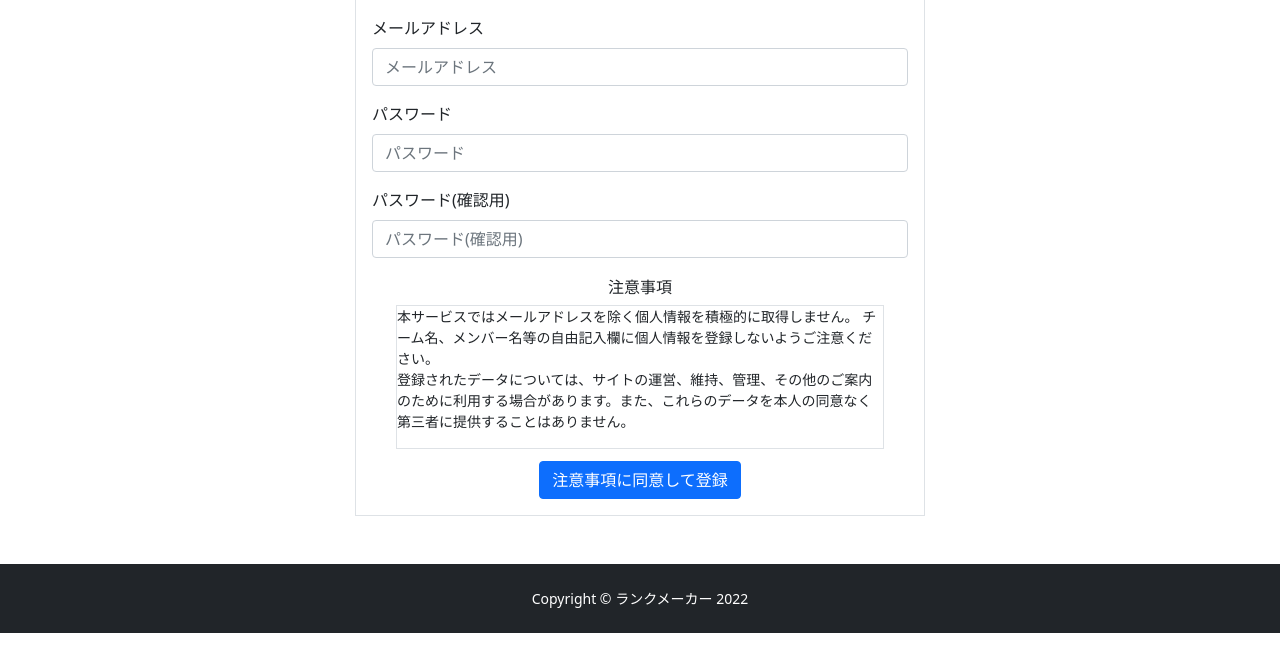
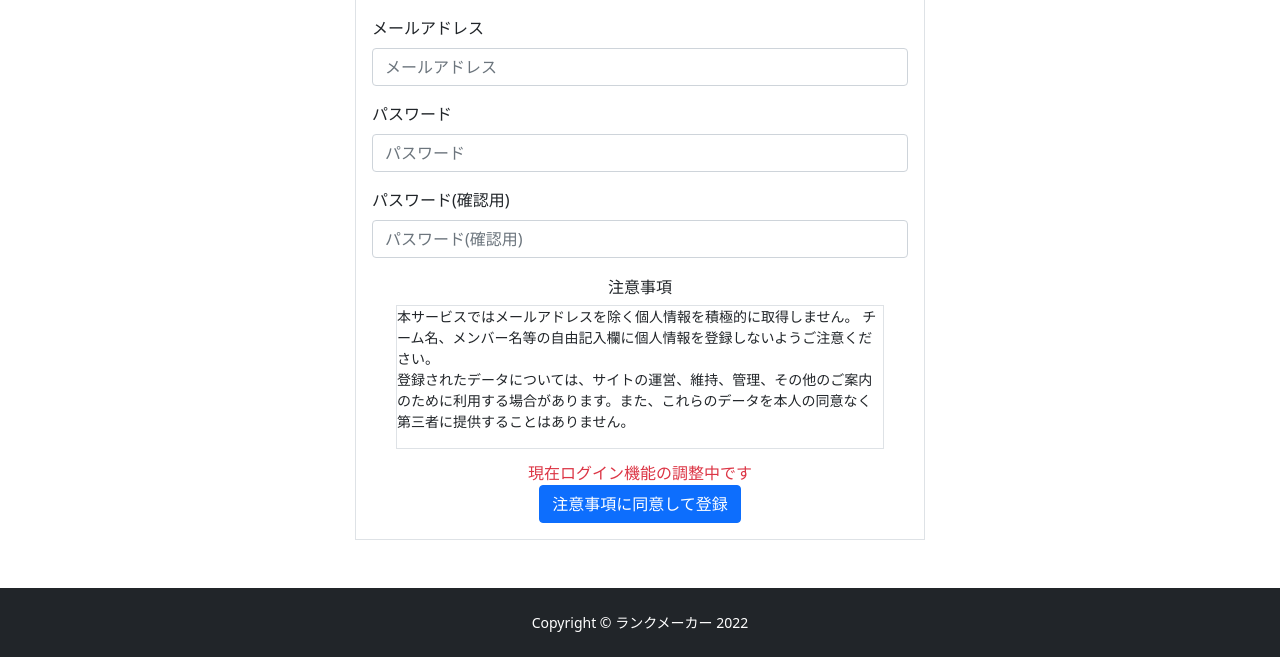
Before and after one commit to rufiyaaaa/rankmaker, a Django app: page /accounts/signup/ in a window 1280 px wide. Shown: the part 129-800 px from the top of the page. Run offline with Django 3.2, Linux system fonts and the light colour scheme; parts of the project's set-up code (start-up, migrations or seed data) failed here and were passed over; some libraries are stand-ins or nearby versions.

Commit message:
本登録URLがローカルで発行されてしまっているので、ログイン機能クローズ

```diff
--- a/accounts/templates/account/signup.html
+++ b/accounts/templates/account/signup.html
@@ -31,7 +31,8 @@
                         </p>
                     </div>
                 </div>
-                <button class="btn btn-primary" type="submit">注意事項に同意して登録</button>
+                <div class="text-danger">現在ログイン機能の調整中です</div>
+                <div class="btn btn-primary" type="submit">注意事項に同意して登録</div>
             </form>
         </div>
         <div class="col-xl-3 col-md-2"></div>
```
